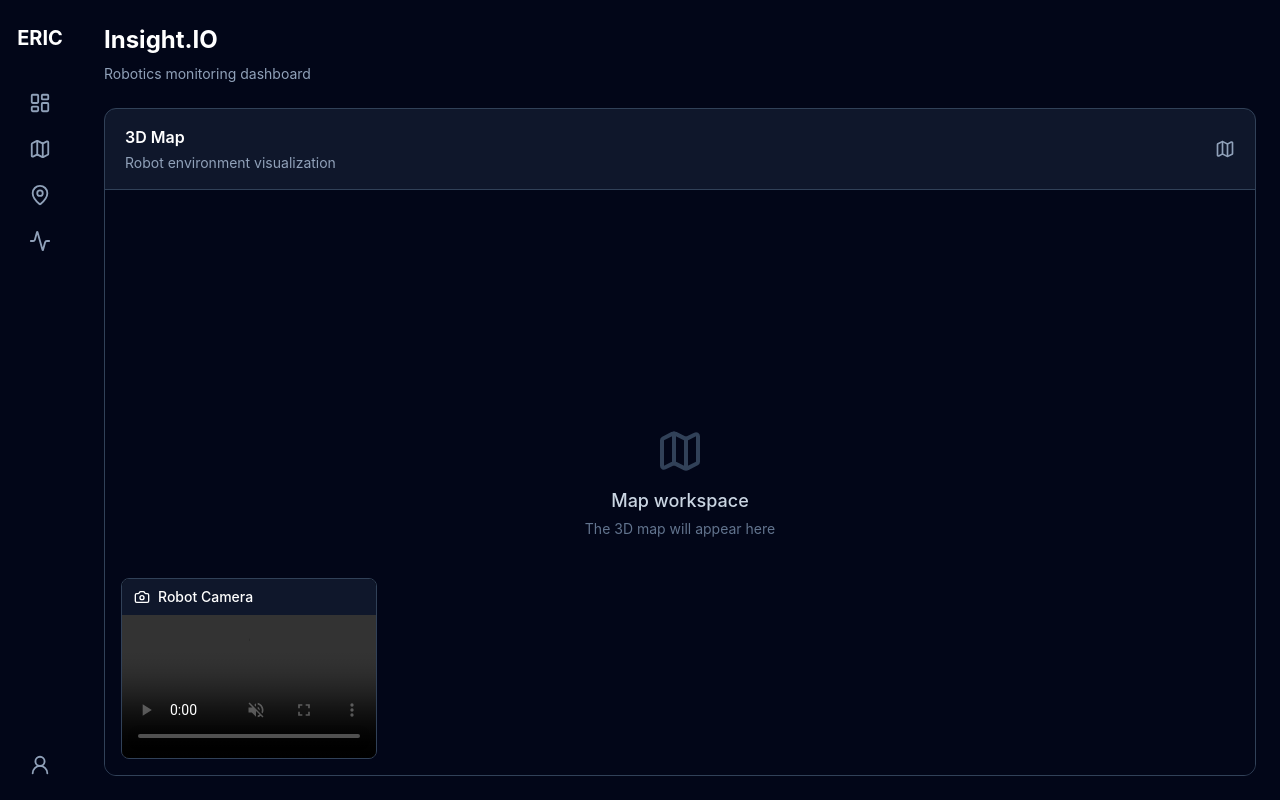
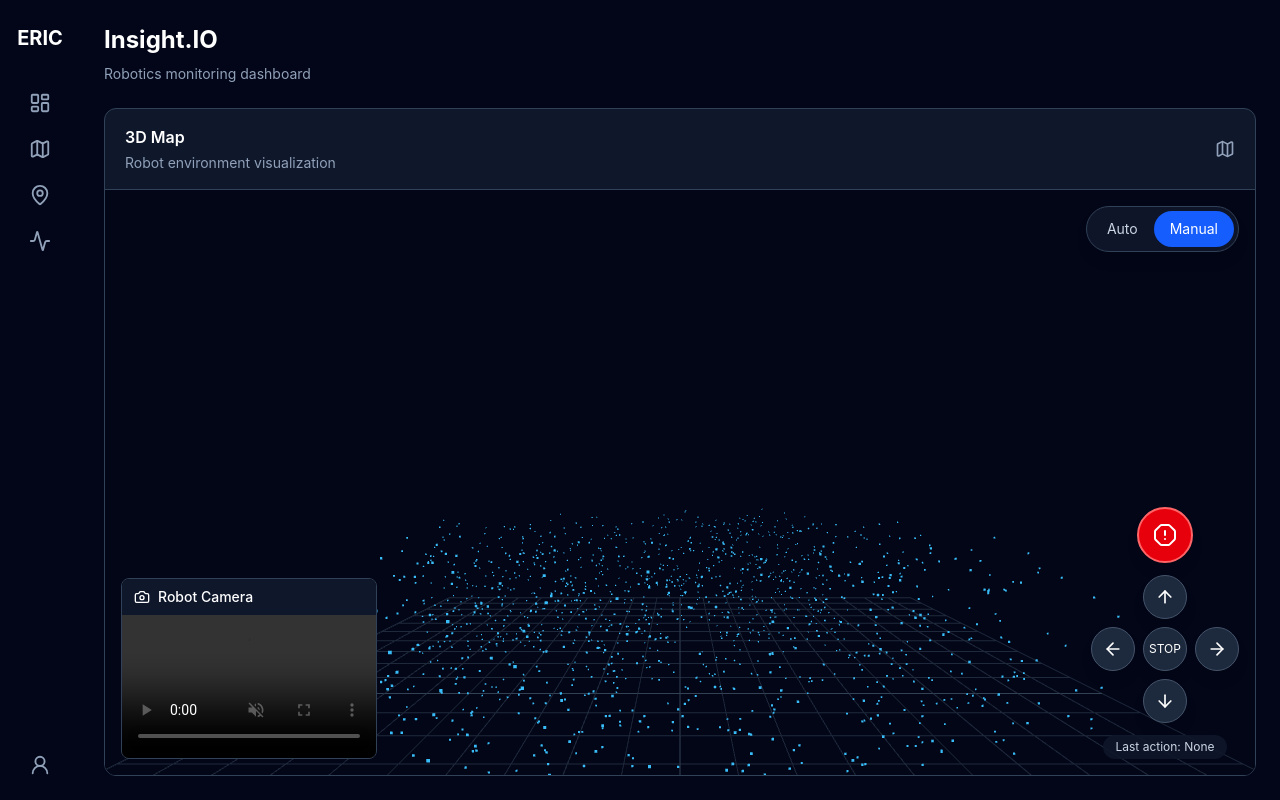
Before and after one commit to Deshrajparmar/FSD-Assignment, a React (Vite) app: page / in a window 1280 px wide. Built offline with nearby package versions, Linux system fonts and the light colour scheme; grey boxes are pictures that could not be loaded.

Commit message:
feat: integrate Three.js point cloud into map dashboard

```diff
--- a/package.json
+++ b/package.json
@@ -14,7 +14,8 @@
     "lucide-react": "^1.61.0",
     "react": "^19.3.1",
     "react-dom": "^19.3.1",
-    "tailwindcss": "^4.3.3"
+    "tailwindcss": "^4.3.3",
+    "three": "^0.186.1"
   },
   "devDependencies": {
     "@types/react": "^19.3.0",
--- a/src/components/CameraPreview.jsx
+++ b/src/components/CameraPreview.jsx
@@ -1,7 +1,6 @@
 
 import { Camera } from "lucide-react";
-
-function CameraPreview() {
+const  CameraPreview = () => {
   return (
     <div className="w-64 overflow-hidden rounded-lg border border-slate-700 bg-black">
       <div className="flex items-center gap-2 bg-slate-900 px-3 py-2">
--- a/src/components/MapCanvas.jsx
+++ b/src/components/MapCanvas.jsx
@@ -1,10 +1,13 @@
 
 import { Map } from "lucide-react";
 import CameraPreview from "./CameraPreview";
+import RobotControls from "./RobotControls";
+import PointCloud from "./PointCloud";
 
-function MapCanvas() {
+const MapCanvas = () => {
   return (
-    <section className="flex min-h-[500px] flex-1 flex-col overflow-hidden rounded-xl border border-slate-700 bg-slate-900">
+    <section className="flex min-h-[500px] min-w-0 flex-1 flex-col overflow-hidden rounded-xl border border-slate-700 bg-slate-900">
+      {/* Map header */}
       <div className="flex items-center justify-between border-b border-slate-700 px-5 py-4">
         <div>
           <h2 className="font-semibold text-white">3D Map</h2>
@@ -16,23 +19,23 @@ function MapCanvas() {
         <Map size={20} className="text-slate-400" />
       </div>
 
-      <div className="relative flex flex-1 items-center justify-center bg-slate-950 p-4">
-        <div className="text-center">
-          <Map size={48} className="mx-auto text-slate-700" />
-          <h3 className="mt-3 text-lg font-medium text-slate-300">
-            Map workspace
-          </h3>
-          <p className="mt-1 text-sm text-slate-500">
-            The 3D map will appear here
-          </p>
+      {/* Map workspace */}
+      <div className="relative min-h-[400px] flex-1 bg-slate-950">
+        {/* 3D point cloud background */}
+        <div className="absolute inset-0">
+          <PointCloud />
         </div>
 
-        <div className="absolute bottom-4 left-4 w-64 max-w-[calc(100%-2rem)]">
+        {/* Camera preview */}
+        <div className="absolute bottom-4 left-4 z-10 w-56 max-w-[40%]">
           <CameraPreview />
         </div>
+
+        {/* Robot controls */}
+        <RobotControls />
       </div>
     </section>
   );
-}
+};
 
 export default MapCanvas;
--- /dev/null
+++ b/src/components/PointCloud.jsx
@@ -0,0 +1,96 @@
+
+import { useEffect, useRef } from "react";
+import * as THREE from "three";
+
+const PointCloud = ()=> {
+  const containerRef = useRef(null);
+
+  useEffect(() => {
+    const container = containerRef.current;
+
+    if (!container) return;
+
+    const scene = new THREE.Scene();
+    scene.background = new THREE.Color("#020617");
+
+    const camera = new THREE.PerspectiveCamera(
+      60,
+      container.clientWidth / container.clientHeight,
+      0.1,
+      1000
+    );
+
+    camera.position.set(0, 5, 12);
+
+    const renderer = new THREE.WebGLRenderer({ antialias: true });
+    renderer.setPixelRatio(Math.min(window.devicePixelRatio, 2));
+    renderer.setSize(container.clientWidth, container.clientHeight);
+
+    container.appendChild(renderer.domElement);
+
+    const grid = new THREE.GridHelper(20, 20, "#334155", "#1e293b");
+    scene.add(grid);
+
+    const geometry = new THREE.BufferGeometry();
+    const points = [];
+
+    for (let i = 0; i < 1500; i++) {
+      points.push(
+        (Math.random() - 0.5) * 12,
+        Math.random() * 4,
+        (Math.random() - 0.5) * 12
+      );
+    }
+
+    geometry.setAttribute(
+      "position",
+      new THREE.Float32BufferAttribute(points, 3)
+    );
+
+    const material = new THREE.PointsMaterial({
+      color: "#38bdf8",
+      size: 0.06,
+    });
+
+    const cloud = new THREE.Points(geometry, material);
+    scene.add(cloud);
+
+    let animationId;
+
+    function animate() {
+      animationId = requestAnimationFrame(animate);
+      cloud.rotation.y += 0.001;
+      renderer.render(scene, camera);
+    }
+
+    animate();
+
+    function handleResize() {
+      const width = container.clientWidth;
+      const height = container.clientHeight;
+
+      if (!width || !height) return;
+
+      camera.aspect = width / height;
+      camera.updateProjectionMatrix();
+      renderer.setSize(width, height);
+    }
+
+    window.addEventListener("resize", handleResize);
+
+    return () => {
+      window.removeEventListener("resize", handleResize);
+      cancelAnimationFrame(animationId);
+      geometry.dispose();
+      material.dispose();
+      grid.geometry.dispose();
+      grid.material.dispose();
+      renderer.dispose();
+      renderer.domElement.remove();
+    };
+  }, []);
+
+  return <div ref={containerRef} className="h-full min-h-[400px] w-full" />;
+}
+
+export default PointCloud;
--- /dev/null
+++ b/src/components/RobotControls.jsx
@@ -0,0 +1,109 @@
+
+import { useState } from "react";
+import {
+  ArrowUp,
+  ArrowDown,
+  ArrowLeft,
+  ArrowRight,
+  OctagonAlert,
+} from "lucide-react";
+const  RobotControls = () => {
+  const [mode, setMode] = useState("Manual");
+  const [lastAction, setLastAction] = useState("None");
+  const [stopped, setStopped] = useState(false);
+
+  function moveRobot(direction) {
+    setLastAction(direction);
+    setStopped(false);
+  }
+
+  function stopRobot() {
+    setStopped(true);
+    setLastAction("Emergency stop");
+  }
+
+  const buttonClass =
+    "flex h-11 w-11 items-center justify-center rounded-full border border-slate-600 bg-slate-800 text-white shadow-lg transition hover:bg-slate-700";
+
+  return (
+    <>
+      <div className="absolute right-4 top-4 flex rounded-full border border-slate-700 bg-slate-900/95 p-1 shadow-lg">
+        {["Auto", "Manual"].map((item) => (
+          <button
+            key={item}
+            onClick={() => setMode(item)}
+            className={`rounded-full px-4 py-2 text-sm ${
+              mode === item
+                ? "bg-blue-600 text-white"
+                : "text-slate-300 hover:bg-slate-800"
+            }`}
+          >
+            {item}
+          </button>
+        ))}
+      </div>
+
+      <div className="absolute bottom-4 right-4 flex flex-col items-center gap-3">
+        <button
+          onClick={stopRobot}
+          aria-label="Emergency stop"
+          className={`flex h-14 w-14 items-center justify-center rounded-full border-2 border-red-400 text-white shadow-lg transition hover:bg-red-700 ${
+            stopped ? "bg-red-800" : "bg-red-600"
+          }`}
+        >
+          <OctagonAlert size={24} />
+        </button>
+
+        <div className="grid grid-cols-3 gap-2">
+          <span />
+          <button
+            className={buttonClass}
+            onClick={() => moveRobot("Forward")}
+            aria-label="Move forward"
+          >
+            <ArrowUp size={20} />
+          </button>
+          <span />
+
+          <button
+            className={buttonClass}
+            onClick={() => moveRobot("Left")}
+            aria-label="Move left"
+          >
+            <ArrowLeft size={20} />
+          </button>
+          <button
+            className={buttonClass}
+            onClick={() => moveRobot("Stop")}
+            aria-label="Stop movement"
+          >
+            <span className="text-xs">STOP</span>
+          </button>
+          <button
+            className={buttonClass}
+            onClick={() => moveRobot("Right")}
+            aria-label="Move right"
+          >
+            <ArrowRight size={20} />
+          </button>
+
+          <span />
+          <button
+            className={buttonClass}
+            onClick={() => moveRobot("Backward")}
+            aria-label="Move backward"
+          >
+            <ArrowDown size={20} />
+          </button>
+          <span />
+        </div>
+
+        <p className="rounded-full bg-slate-900/90 px-3 py-1 text-xs text-slate-300">
+          {stopped ? "Emergency stop selected" : `Last action: ${lastAction}`}
+        </p>
+      </div>
+    </>
+  );
+}
+
+export default RobotControls;
--- a/src/components/Sidebar.jsx
+++ b/src/components/Sidebar.jsx
@@ -8,7 +8,7 @@ import {
   UserRound,
 } from "lucide-react";
 
-function Sidebar() {
+const  Sidebar = ()=> {
   return (
     <aside className="flex h-screen w-20 flex-col items-center bg-slate-950 py-6 text-slate-400">
       <h1 className="mb-10 text-xl font-bold text-white">ERIC</h1>
```
Also changed, not shown: 1 other file (tests, documents, lock files or other folders).
